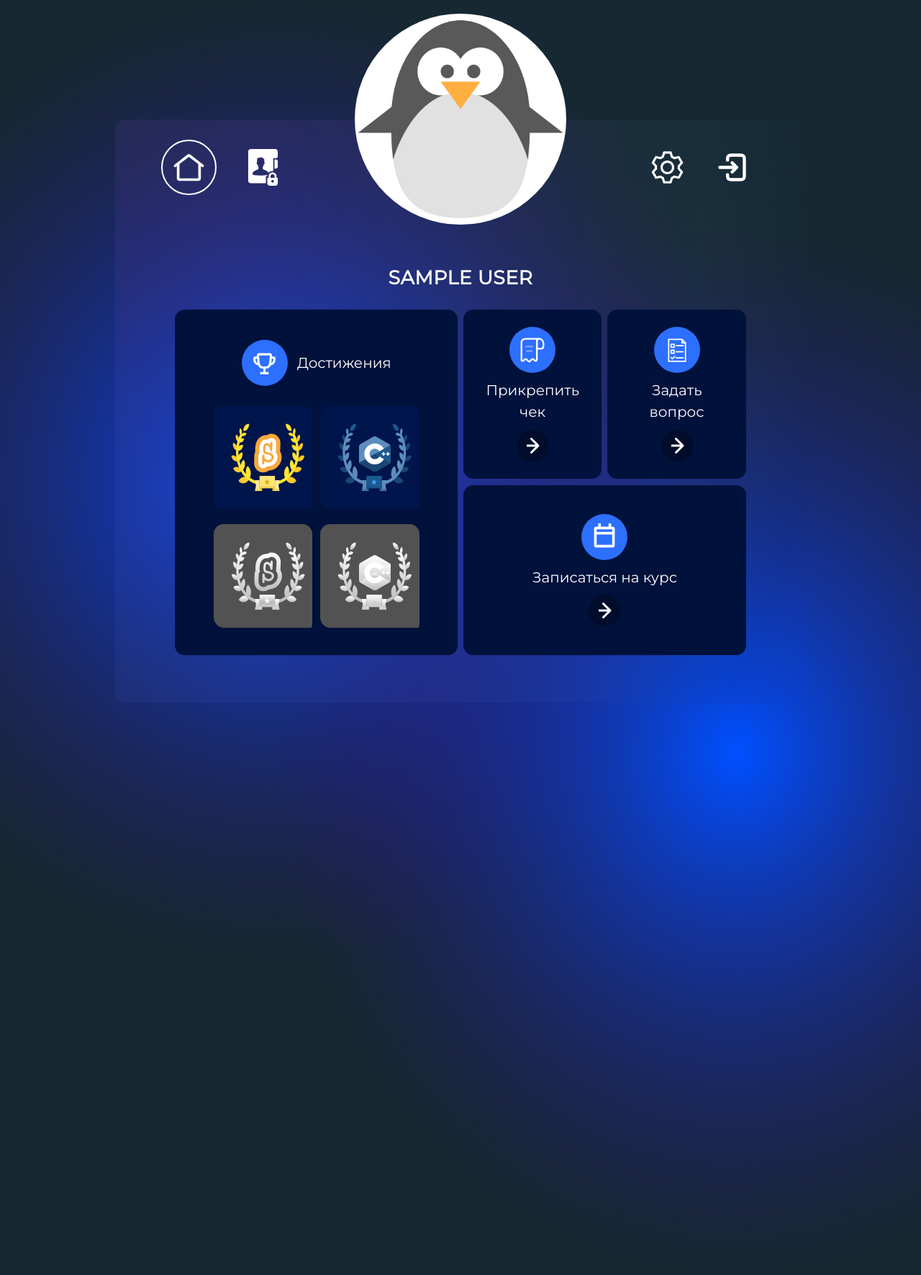
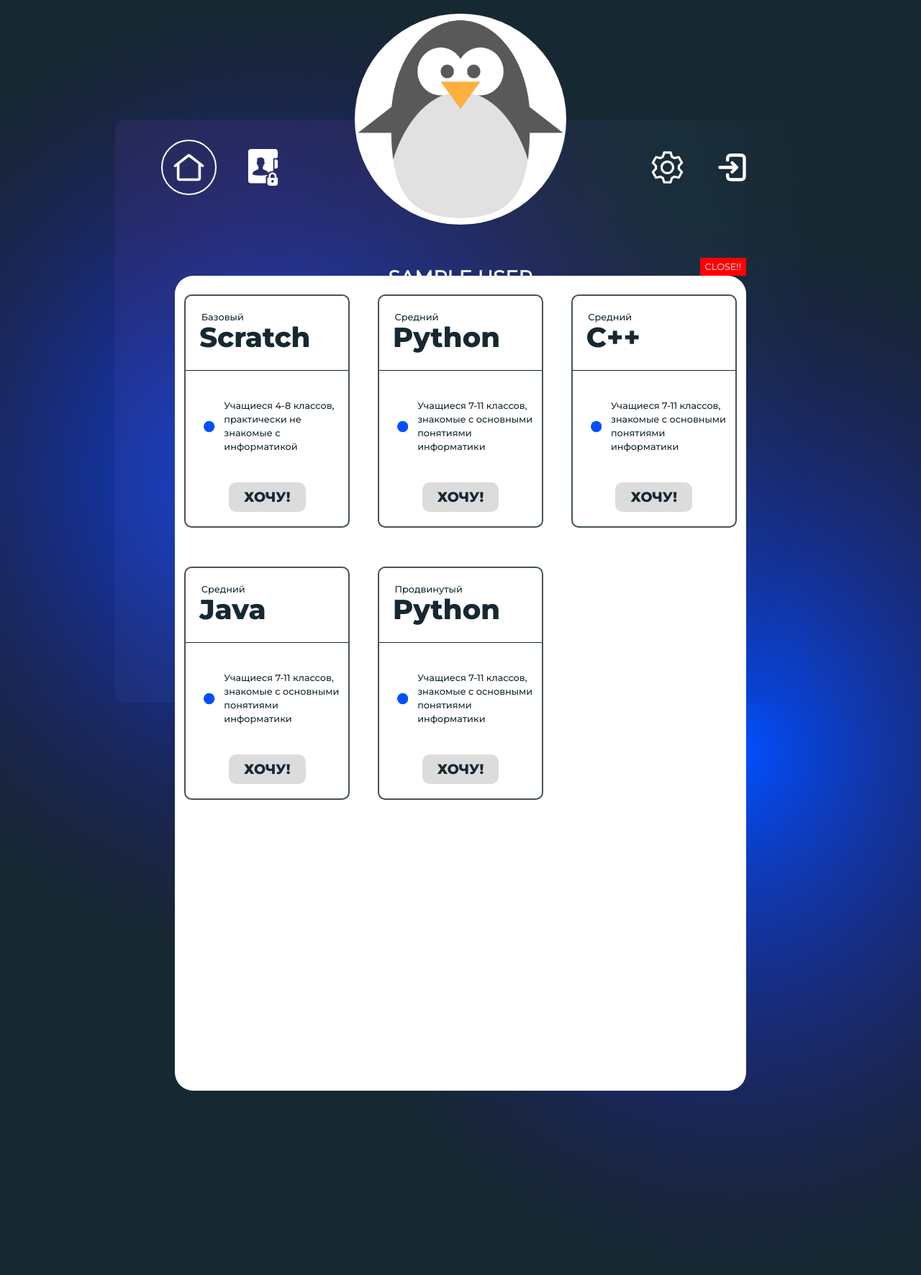
Before and after one commit to GeraltLUL/Code-school-frontend, a Flask app: page /profile in a window 1280 px wide; the page is wider, and only the part inside the window is pictured. Shown: the part 81-1852 px from the top of that part at 72% size. Run offline with Flask 2, Linux system fonts and the light colour scheme; the visitor is signed in with stand-in values (Sample User, id 1); some libraries are stand-ins or nearby versions.

Commit message:
UPD: Style for order_blocks

```diff
--- a/static/stylesheets/profile.css
+++ b/static/stylesheets/profile.css
@@ -577,7 +577,8 @@ input::placeholder{
 	left: 0;
 	top: 17vw;
 
-	display: none;
+	/*display: none;*/
+	display: block;
 
 	width: 100%;
 	/*height: 100vh;*/
@@ -587,7 +588,10 @@ input::placeholder{
 }
 
 .order__wrapper{
-	background-color: #051447;
+	background-color:  rgba(255, 255, 255, 1);
+	background-blend-mode: overlay, normal;
+	backdrop-filter: blur(40px);
+
 	width: 100%;
 
 	display: grid;
@@ -595,6 +599,10 @@ input::placeholder{
 
 	grid-template-rows: 1fr 1fr 1fr;
 	grid-template-columns: 1fr 1fr 1fr;
+
+	border-radius: 2vw;
+
+	padding: 2vw 1vw;
 
 	gap: 5%;
 
@@ -621,42 +629,133 @@ input::placeholder{
 	cursor: url('images/link.cur'), pointer;
 }
 
+
+.order__top__block{
+	display: flex;
+	flex-direction: column;
+	justify-content: center;
+	align-items: center;
+	padding-bottom: 2vw;
+
+	width: 110%;
+	border-bottom: 0.15vw solid #162831;
+	transition: 500ms all;
+}
+
+.order__mid__block{
+	margin-top: 2vw;
+
+	padding-left: 1vw;
+	width: 100%;
+	display: flex;
+	flex-direction: row;
+	justify-content: center;
+	align-items: center;
+	transition: 500ms all;
+}
+.order__mid__block > a{
+	margin-left: 1vw;
+
+	color: #162831;
+	width: 80%;
+
+	font-family: Montserrat-Medium;
+	font-size: 1vw;
+
+	text-align: left;
+	transition: 500ms all;
+}
+.order__mid__block > svg{
+	fill: #0050FF;
+
+	width: 1.2vw;
+	transition: 500ms all;
+}
+
 .order__wrapper > div{
 	display: flex;
 	flex-direction: column;
 	justify-content: center;
 	align-items: center;
 
-	border-radius: 2vw;
+	overflow: hidden;
+
+	border-radius: 0.8vw;
 
 
 
 	gap: 5%;
 
+	border: 2px solid rgba(22, 40, 49, 0.8);
+
 	/*border: 0.25vw solid #0050FF;*/
+	/*background-color: #0050FF;*/
+	padding: 2vw 0.5vw;
+
+	cursor: url('images/link.cur'), pointer;
+	transition: 500ms all;
+}
+
+.order__block:hover{
+	transition: 500ms all;
+	background: #162831;
+}
+
+.order__block:hover .order__a, .order__block:hover .order__h1, .order__block:hover .order__mid__block > a{
+	color: white;
+	transition: 500ms all;
+}
+
+.order__block:hover .order__mid__block > svg{
+	fill: white;
+}
+
+.order__block:hover .order_btn{
 	background-color: #0050FF;
-	padding: 2vw 0.5vw;
+	color: white;
+	transition: 500ms all;
 }
+
+.order__block:hover .order__top__block{
+	border-bottom: 0.15vw solid white;
+	transition: 500ms all;
+}
+
+.order__a{
+	width: 80%;
+	padding-left: 0.2vw;
+	text-align: left;
+	margin-top: 2vw;
+	color: #162831;
+	font-family: Montserrat-Medium;
+	font-size: 1vw;
+}
+
 .order__h1{
-	margin-top: 2vw;
-	font-family: Montserrat-Bold;
-	font-size: 2vw;
+	width: 80%;
+	text-align: left;
+	color: #162831;
+	font-family: Montserrat-ExtraBold;
+	font-size: 3vw;
+	line-height: 3vw;
 }
 
 .order_btn{
 	margin-top: 2vw;
+	margin-bottom: 2vw;
 	border: none;
 	text-decoration: none;
 
-	color: white;
-	font-family: Montserrat-Regular;
-	font-size: 2vw;
+	color: #162831;
+	font-family: Montserrat-ExtraBold;
+	font-size: 1.5vw;
+
+	padding: 0.5vw;
 
 	width: 50%;
-	background-color: unset;
+	background-color: #dcdcdc;
 	/*background-color: white;*/
-	border: 0.25vw solid white;
-	border-radius: 2vw;
+	border-radius: 0.8vw;
 
 	cursor: url('images/link.cur'), pointer;
 }
--- a/templates/profile.html
+++ b/templates/profile.html
@@ -25,6 +25,7 @@
 
 
 <!--    <link href="../static/stylesheets/bootstrap.min.css" rel="stylesheet">-->
+    <link rel="stylesheet" href="../static/stylesheets/fonts.css">
     <link rel="stylesheet" href="../static/stylesheets/main.css">
     <link rel="stylesheet" href="../static/stylesheets/profile.css">
     <link rel="stylesheet" href="../static/stylesheets/profile_media.css">
@@ -104,29 +105,69 @@
                     <form method="post" action="/order" class="order__form" id="order">
                         <div class="order__close" onclick="closeOrder()"><a>CLOSE!!</a></div>
                         <div class="order__wrapper">
-                            <div>
-                                <img src="../static/stylesheets/images/profile/Python.svg">
-                                <h1 class="order__h1">Python 1</h1>
+                            <div class="order__block">
+                                <div class="order__top__block">
+                                    <a class="order__a">Базовый</a>
+                                    <h1 class="order__h1">Scratch</h1>
+                                </div>
+                                <div class="order__mid__block">
+                                    <svg class="order__round" width="23" height="23" viewBox="0 0 23 23" xmlns="http://www.w3.org/2000/svg">
+                                        <circle cx="11.5" cy="11.5" r="11.5" />
+                                    </svg>
+                                    <a>Учащиеся 4-8 классов, практически не знакомые с информатикой</a>
+                                </div>
                                 <button form="order" class="order_btn">ХОЧУ!</button>
                             </div>
-                            <div>
-                                <img src="../static/stylesheets/images/profile/Python.svg">
-                                <h1 class="order__h1">Python 2</h1>
+                            <div class="order__block">
+                                <div class="order__top__block">
+                                    <a class="order__a">Средний</a>
+                                    <h1 class="order__h1">Python</h1>
+                                </div>
+                                <div class="order__mid__block">
+                                    <svg class="order__round" width="23" height="23" viewBox="0 0 23 23" xmlns="http://www.w3.org/2000/svg">
+                                        <circle cx="11.5" cy="11.5" r="11.5" />
+                                    </svg>
+                                    <a>Учащиеся 7-11 классов, знакомые с основными понятиями информатики</a>
+                                </div>
                                 <button form="order" class="order_btn">ХОЧУ!</button>
                             </div>
-                            <div>
-                                <img src="../static/stylesheets/images/profile/Python.svg">
-                                <h1 class="order__h1">Python 3</h1>
+                            <div class="order__block">
+                                <div class="order__top__block">
+                                    <a class="order__a">Средний</a>
+                                    <h1 class="order__h1">C++</h1>
+                                </div>
+                                <div class="order__mid__block">
+                                    <svg class="order__round" width="23" height="23" viewBox="0 0 23 23" xmlns="http://www.w3.org/2000/svg">
+                                        <circle cx="11.5" cy="11.5" r="11.5" />
+                                    </svg>
+                                    <a>Учащиеся 7-11 классов, знакомые с основными понятиями информатики</a>
+                                </div>
                                 <button form="order" class="order_btn">ХОЧУ!</button>
                             </div>
-                            <div>
-                                <img src="../static/stylesheets/images/profile/Python.svg">
-                                <h1 class="order__h1">Python 4</h1>
+                            <div class="order__block">
+                                <div class="order__top__block">
+                                    <a class="order__a">Средний</a>
+                                    <h1 class="order__h1">Java</h1>
+                                </div>
+                                <div class="order__mid__block">
+                                    <svg class="order__round" width="23" height="23" viewBox="0 0 23 23" xmlns="http://www.w3.org/2000/svg">
+                                        <circle cx="11.5" cy="11.5" r="11.5" />
+                                    </svg>
+                                    <a>Учащиеся 7-11 классов, знакомые с основными понятиями информатики</a>
+                                </div>
                                 <button form="order" class="order_btn">ХОЧУ!</button>
                             </div>
-                            <div>
-                                <img src="../static/stylesheets/images/profile/Python.svg">
-                                <h1 class="order__h1">Python 5</h1>
+                            <div class="order__block">
+                                <div class="order__top__block">
+                                    <a class="order__a">Продвинутый</a>
+                                    <h1 class="order__h1">Python</h1>
+                                </div>
+                                <div class="order__mid__block">
+                                    <svg class="order__round" width="23" height="23" viewBox="0 0 23 23" xmlns="http://www.w3.org/2000/svg">
+                                        <circle cx="11.5" cy="11.5" r="11.5" />
+                                    </svg>
+                                    <a>Учащиеся 7-11 классов, знакомые с основными понятиями информатики</a>
+                                </div>
                                 <button form="order" class="order_btn">ХОЧУ!</button>
                             </div>
                         </div>
```
Also changed, not shown: static/stylesheets/images/profile/round.svg (added).
